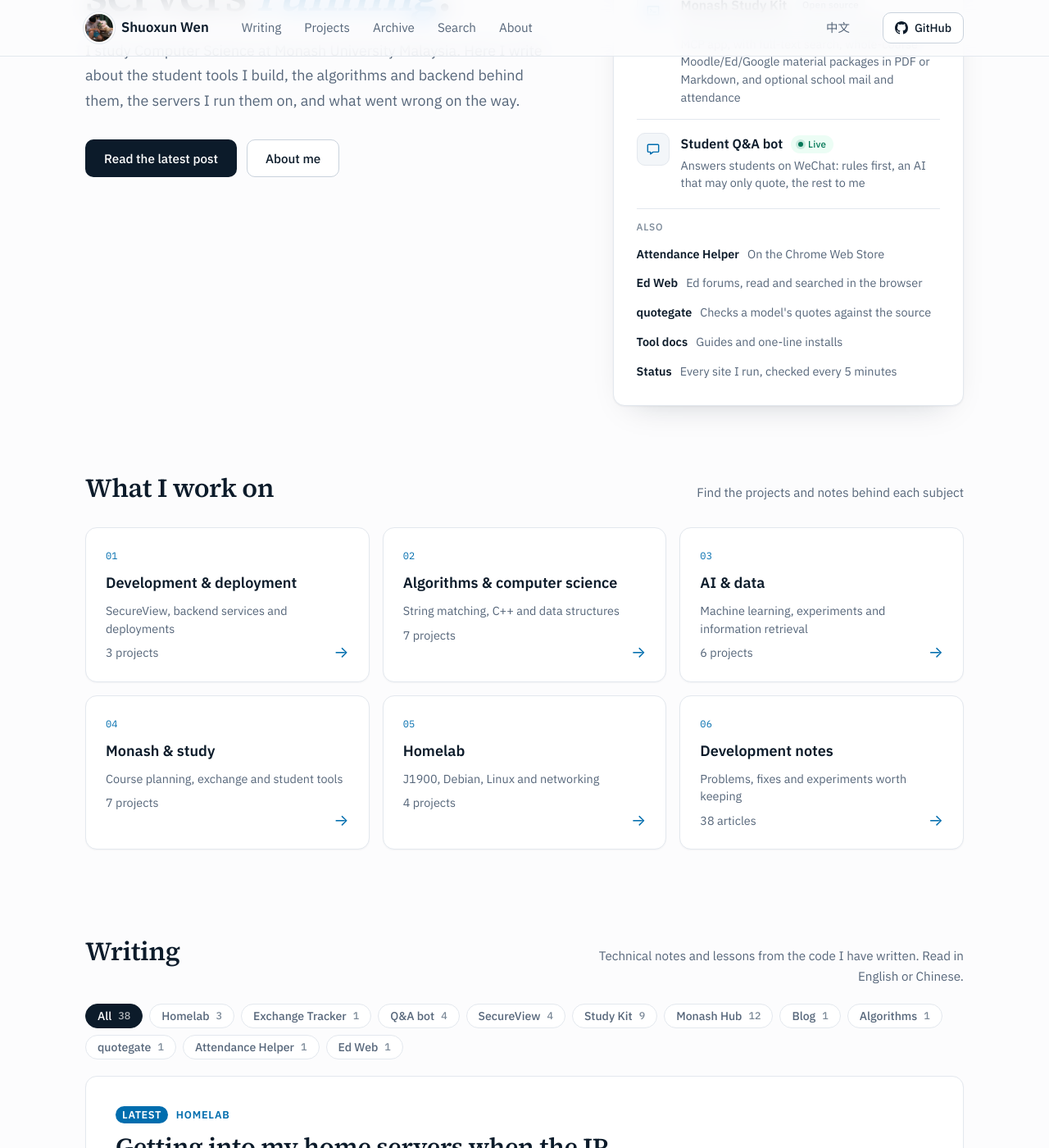
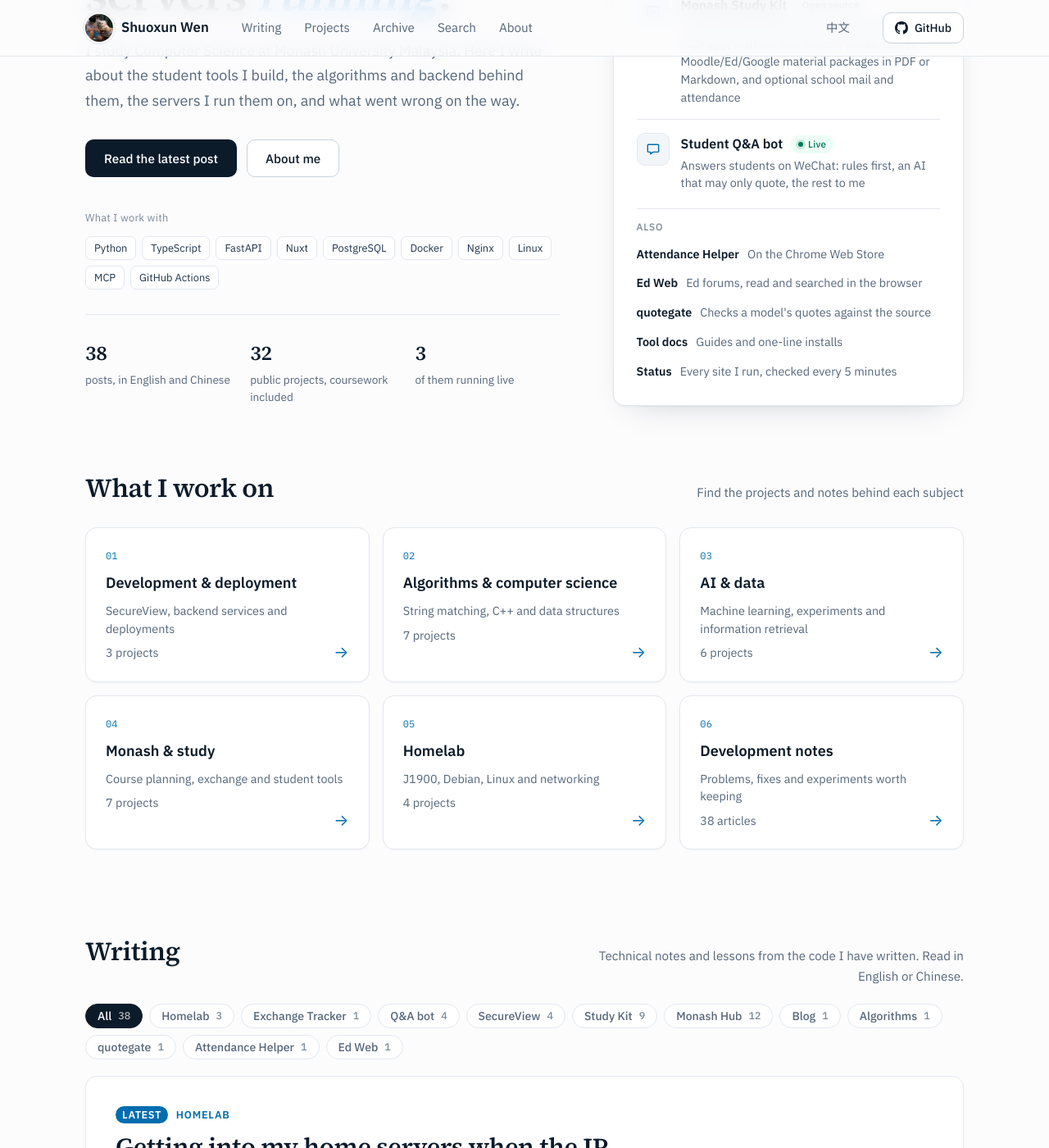
Before and after one commit to Waldo0926/waldo0926.github.io, a Jekyll site: the page built from index.html, in a window 1280 px wide and 1400 px high, scrolled down 474 px. Shown: the whole window at 82% size. Built offline with Jekyll 4.4.1, drawn with Linux system fonts in a browser that asks for light colours.

Commit message:
feat(blog): 首页左栏补上技术栈和三个数字，和右边的项目面板对齐
首页右边的项目面板有 791px 高，左边的介绍只有 404px，底下空出接近
400px，看着像漏了东西。

- `.hero` 的 align-items 从 start 改成 stretch，`.hero-text` 变成竖向
  flex，新的 `.hero-foot` 用 margin-top: auto 挂在底部，两列下边对齐
- 底部放平时在用的技术和三个数字：文章篇数、公开项目数、其中一直开着的
  个数。三个数字都从站点自己的数据算，不写死：文章数来自 site.posts，
  项目数来自 portfolio.json，在线数是 projects.yml 里 pill 为 live 的
- 技术栈列表放在新的 _data/stack.yml 里，文案进 i18n.yml，中英文分开写
- 900px 以下单列，hero-foot 跟在按钮后面，间距单独给了 26px

`.facts` 那套样式本来就在 style.css 里但没有任何模板在用，这次复用了
`.fact-num` 和 `.fact-text`，没有再新造一套。

```diff
--- /dev/null
+++ b/_data/stack.yml
@@ -0,0 +1,12 @@
+# Shown under the home page intro. Keep it to the things the public repositories
+# and the running sites actually use.
+- Python
+- TypeScript
+- FastAPI
+- Nuxt
+- PostgreSQL
+- Docker
+- Nginx
+- Linux
+- MCP
+- GitHub Actions
--- a/_includes/home.html
+++ b/_includes/home.html
@@ -20,6 +20,36 @@
       {%- assign latest = site.posts | where: "lang", lang | first -%}
       {%- if latest %}<a class="btn" href="{{ latest.url | relative_url }}">{{ t.latest }}</a>{% endif %}
       <a class="btn btn--ghost" href="{{ t.about | relative_url }}">{{ t.about_me }}</a>
+    </div>
+
+    {%- comment -%}
+      Sits at the bottom of the column so it lines up with the project panel
+      next to it. Every number is counted from the site's own data.
+    {%- endcomment -%}
+    {%- assign posts_here = site.posts | where: "lang", lang | size -%}
+    {%- assign repo_count = site.data.portfolio | size -%}
+    {%- assign live_projects = site.data.projects | where: "pill", "live" | size -%}
+    <div class="hero-foot">
+      <p class="hero-stack-title">{{ t.stack }}</p>
+      <ul class="hero-stack">
+        {%- for item in site.data.stack %}
+        <li>{{ item }}</li>
+        {%- endfor %}
+      </ul>
+      <div class="hero-facts">
+        <div>
+          <p class="fact-num">{{ posts_here }}</p>
+          <p class="fact-text">{{ t.fact_posts }}</p>
+        </div>
+        <div>
+          <p class="fact-num">{{ repo_count }}</p>
+          <p class="fact-text">{{ t.fact_repos }}</p>
+        </div>
+        <div>
+          <p class="fact-num">{{ live_projects }}</p>
+          <p class="fact-text">{{ t.fact_live }}</p>
+        </div>
+      </div>
     </div>
   </div>
 
--- a/assets/style.css
+++ b/assets/style.css
@@ -180,9 +180,13 @@ html:lang(zh-Hans) .section-head h2 {
   display: grid;
   grid-template-columns: minmax(0, 1.15fr) minmax(0, 0.85fr);
   gap: 64px;
-  align-items: start;
+  align-items: stretch;
   padding-top: 88px;
 }
+/* The project panel next to it is about twice as tall as the intro, so the
+   column is a flex box and the block below hangs from the bottom, which lines
+   the two columns up instead of leaving the left half empty. */
+.hero-text { display: flex; flex-direction: column; }
 /* A faint wash of the brand blue behind the hero, so the top of the page has
    some depth without a picture. */
 .hero::before {
@@ -219,6 +223,28 @@ html:lang(zh-Hans) .section-head h2 {
 
 .lede { margin-top: 22px; max-width: 36em; color: var(--muted); font-size: 1.12rem; line-height: 1.7; }
 .actions { display: flex; flex-wrap: wrap; gap: 12px; margin-top: 32px; }
+
+.hero-foot { margin-top: auto; padding-top: 34px; }
+.hero-stack-title { color: var(--muted-2); font-size: 0.8rem; letter-spacing: 0.02em; }
+.hero-stack { display: flex; flex-wrap: wrap; gap: 7px; margin: 12px 0 0; padding: 0; list-style: none; }
+.hero-stack li {
+  padding: 3px 10px;
+  border: 1px solid var(--border);
+  border-radius: 7px;
+  background: var(--surface);
+  color: var(--ink-700);
+  font-size: 0.8rem;
+}
+.hero-facts {
+  display: grid;
+  grid-template-columns: repeat(3, minmax(0, 1fr));
+  gap: 24px;
+  margin-top: 30px;
+  padding-top: 26px;
+  border-top: 1px solid var(--border);
+}
+.hero-facts .fact-num { font-size: 1.55rem; }
+.hero-facts .fact-text { margin-top: 2px; font-size: 0.85rem; }
 
 /* --- home: projects panel ------------------------------------------------- */
 
@@ -520,6 +546,7 @@ html:lang(zh-Hans) .section-head h2 {
 
 @media (max-width: 900px) {
   .hero { grid-template-columns: 1fr; gap: 48px; padding-top: 48px; }
+  .hero-foot { padding-top: 26px; }
   .post-body { grid-template-columns: minmax(0, 1fr); }
   .toc { display: none; }
   .facts { grid-template-columns: repeat(2, minmax(0, 1fr)); }
@@ -535,6 +562,9 @@ html:lang(zh-Hans) .section-head h2 {
   .header-cta { display: none; }
   .brand span:last-child { display: none; }
   .lede { font-size: 1.02rem; }
+  .hero-facts { gap: 16px; margin-top: 24px; }
+  .hero-facts .fact-num { font-size: 1.35rem; }
+  .hero-facts .fact-text { font-size: 0.8rem; }
   .panel { padding: 20px 18px 8px; }
   .section { padding-top: 72px; }
   .section-head { flex-direction: column; gap: 8px; }
```
Also changed, not shown: _data/i18n.yml (+8 -0 lines), 1 other file.
